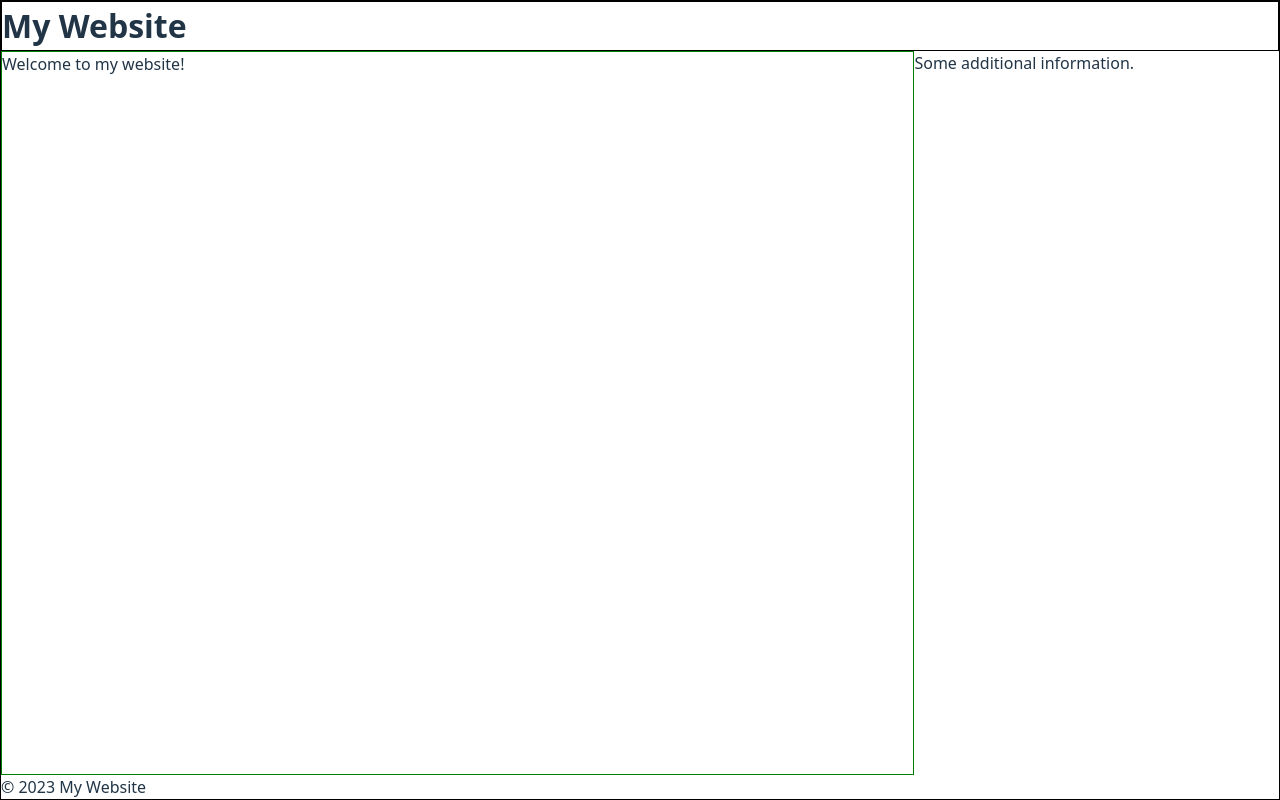
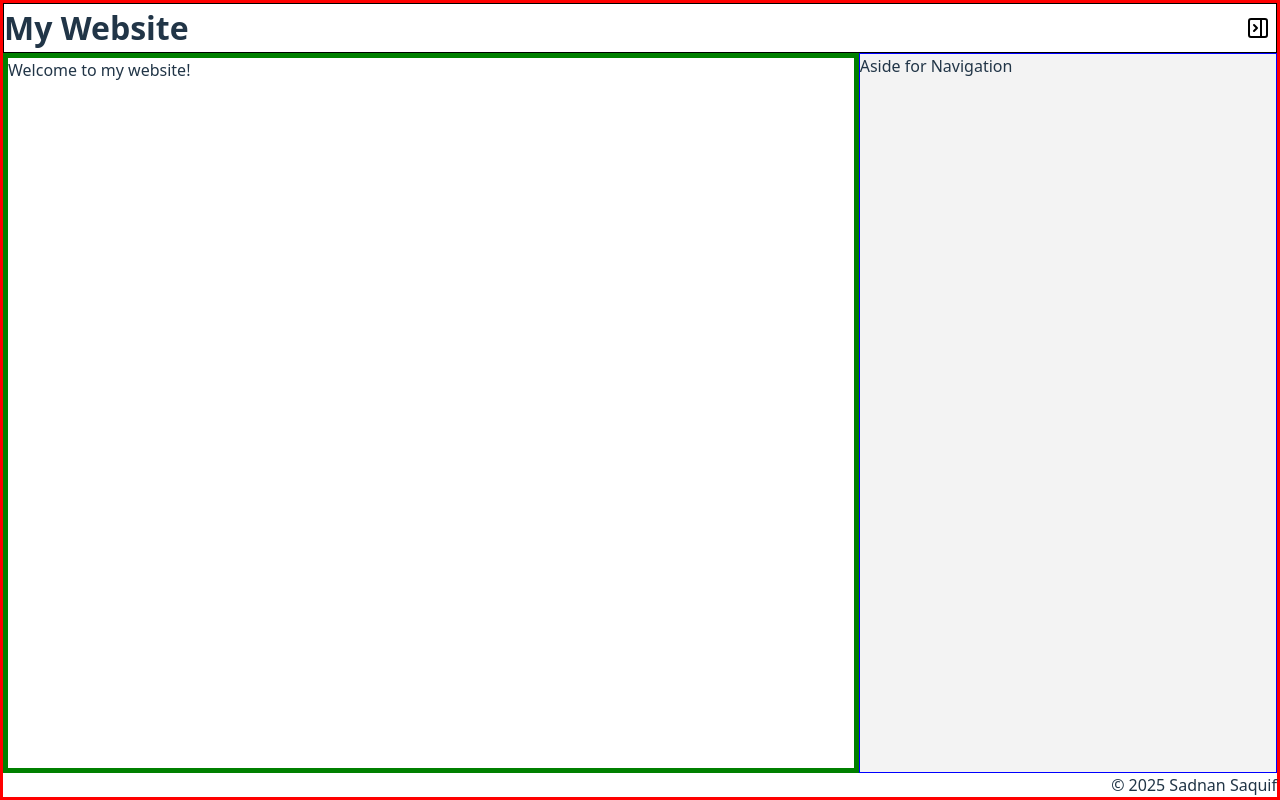
Before and after one commit to SSaquif/SSaquif.github.io, a React (Vite) app: page / in a window 1280 px wide. Built offline with nearby package versions, Linux system fonts and the light colour scheme.

Commit message:
Responsive design

```diff
--- a/src/App.tsx
+++ b/src/App.tsx
@@ -1,22 +1,43 @@
 import { styled } from "./stitches-theme";
+import { useState } from "react";
+import {
+  PanelRightOpen,
+  PanelRightClose,
+  SquareMenu,
+  SquareX,
+} from "lucide-react";
 
 function App() {
+  const [asideOpen, setAsideOpen] = useState(true);
+  const [navOpen, setNavOpen] = useState(false);
+
   return (
     <Container>
       <Header>
+        <HamburgerButton onClick={() => setNavOpen(!navOpen)}>
+          {navOpen ? <SquareX /> : <SquareMenu />}
+        </HamburgerButton>
         <h1>My Website</h1>
+        <AsideButton onClick={() => setAsideOpen(!asideOpen)}>
+          {asideOpen ? <PanelRightClose /> : <PanelRightOpen />}
+        </AsideButton>
       </Header>
       <Middle>
-        <Main>
+        <Main expanded={!asideOpen}>
           <p>Welcome to my website!</p>
         </Main>
-        <Aside>
-          <p>Some additional information.</p>
+        <Aside open={asideOpen}>
+          <p>Aside for Navigation</p>
         </Aside>
       </Middle>
       <Footer>
-        <p>© 2023 My Website</p>
+        <p>© 2025 Sadnan Saquif</p>
       </Footer>
+
+      {/* Mobile Drawer */}
+      <NavDrawer open={navOpen}>
+        <p>Mobile navigation</p>
+      </NavDrawer>
     </Container>
   );
 }
@@ -25,7 +46,7 @@ const Container = styled("div", {
   display: "flex",
   flexDirection: "column",
   height: "100%",
-  border: "1px solid black",
+  border: "3px solid red",
 
   "@supports (height: 100dvh)": {
     height: "100dvh", // Use 100dvh if supported
@@ -34,6 +55,9 @@ const Container = styled("div", {
 
 const Header = styled("header", {
   border: "1px solid black",
+  display: "flex",
+  justifyContent: "space-between",
+  flexDirection: "row",
 });
 
 const Middle = styled("section", {
@@ -42,14 +66,100 @@ const Middle = styled("section", {
 });
 
 const Main = styled("main", {
-  flex: 5,
-  border: "1px solid green",
+  border: "5px solid green",
+  transition: "flex 0.3s ease",
+
+  variants: {
+    expanded: {
+      true: {
+        flex: "1 0 100%",
+      },
+      false: {
+        flex: 5,
+      },
+    },
+  },
+});
+
+const AsideButton = styled("button", {
+  background: "none",
+  border: "none",
+  fontSize: "1.5rem",
+  cursor: "pointer",
+
+  "@mobileAndDown": {
+    display: "none", // hide button on mobile devices
+  },
 });
 
 const Aside = styled("aside", {
-  flex: 2,
+  border: "1px solid blue",
+  background: "#f3f3f3",
+  overflow: "hidden", // hides content when collapsed
+  transition: "flex-basis 0.3s ease, opacity 0.3s ease",
+
+  variants: {
+    open: {
+      true: {
+        flex: "2 9999 5rem",
+        opacity: 1,
+        pointerEvents: "auto",
+      },
+      false: {
+        flex: "0 0 0rem",
+        opacity: 0,
+        pointerEvents: "none", // disable mouse events when closed
+      },
+    },
+  },
+
+  "@mobileAndDown": {
+    display: "none", // hide aside on mobile devices
+  },
 });
 
-const Footer = styled("footer", {});
+const Footer = styled("footer", {
+  display: "flex",
+  justifyContent: "flex-end",
+});
+
+/**
+ * Mobile Only Components
+ **/
+const HamburgerButton = styled("button", {
+  background: "none",
+  border: "none",
+  fontSize: "1.5rem",
+  cursor: "pointer",
+
+  "@tabletAndUp": {
+    display: "none", // larger screens hides hamburger
+  },
+});
+
+const NavDrawer = styled("nav", {
+  position: "fixed",
+  top: 0,
+  right: 0,
+  bottom: 0,
+  width: "250px",
+  background: "white",
+  borderLeft: "1px solid #ddd",
+  boxShadow: "-4px 0 12px rgba(0,0,0,0.1)",
+  transform: "translateX(100%)",
+  transition: "transform 0.3s ease",
+  padding: "1rem",
+
+  variants: {
+    open: {
+      true: { transform: "translateX(0)" },
+      false: { transform: "translateX(100%)" },
+    },
+  },
+
+  "@tabletAndUp": {
+    display: "none", // larger screens hides nav drawer
+  },
+});
 
 export default App;
--- a/src/stitches-theme.ts
+++ b/src/stitches-theme.ts
@@ -1,17 +1,32 @@
 import { createStitches } from "@stitches/react";
 
+// const BREAKPOINTS = {
+
+// };
+
 const BREAKPOINTS = {
+  // desktop first breakpoints
+  mobileMax: 550,
+  tabletMax: 1100,
+  laptopMax: 1500,
+  // mobile first breakpoints
   tabletMin: 550,
   laptopMin: 1100,
   desktopMin: 1500,
 };
 
-export const { styled, css } = createStitches({
+export const { styled, css, keyframes } = createStitches({
   media: {
+    // desktop first breakpoints
+    mobileAndDown: `(max-width: ${BREAKPOINTS.mobileMax / 16}rem)`,
+    tabletAndDown: `(max-width: ${BREAKPOINTS.tabletMax / 16}rem)`,
+    laptopAndDown: `(max-width: ${BREAKPOINTS.laptopMax / 16}rem)`,
+    // mobile first breakpoints
     tabletAndUp: `(min-width: ${BREAKPOINTS.tabletMin / 16}rem)`,
     laptopAndUp: `(min-width: ${BREAKPOINTS.laptopMin / 16}rem)`,
     desktopAndUp: `(min-width: ${BREAKPOINTS.desktopMin / 16}rem)`,
   },
+
   theme: {
     colors: {
       // primary: "hsl(214, 100%, 50%)",
```
